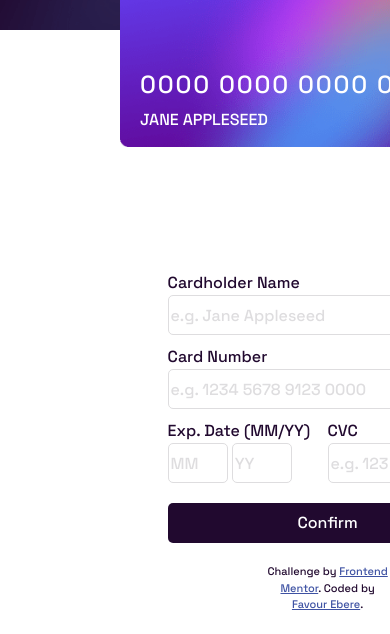
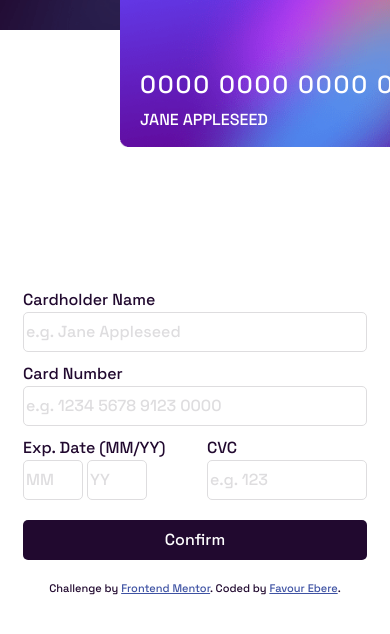
Before and after one commit to Loocee/frontend-interactive-details-challenge, a plain HTML site: page index.html in a window 390 px wide. Shown: the part 210-844 px from the top of the page. Drawn offline with nearby package versions, Linux system fonts and the light colour scheme.

Commit message:
Update irdstyles.css

```diff
--- a/irdstyles.css
+++ b/irdstyles.css
@@ -260,8 +260,12 @@ span{
     width: 100%;
   }
 
-  body{
+/*   body{
     margin-left: 68%;
+  } */
+
+  form{
+    width: 100%;
   }
 
   .logo{
```
